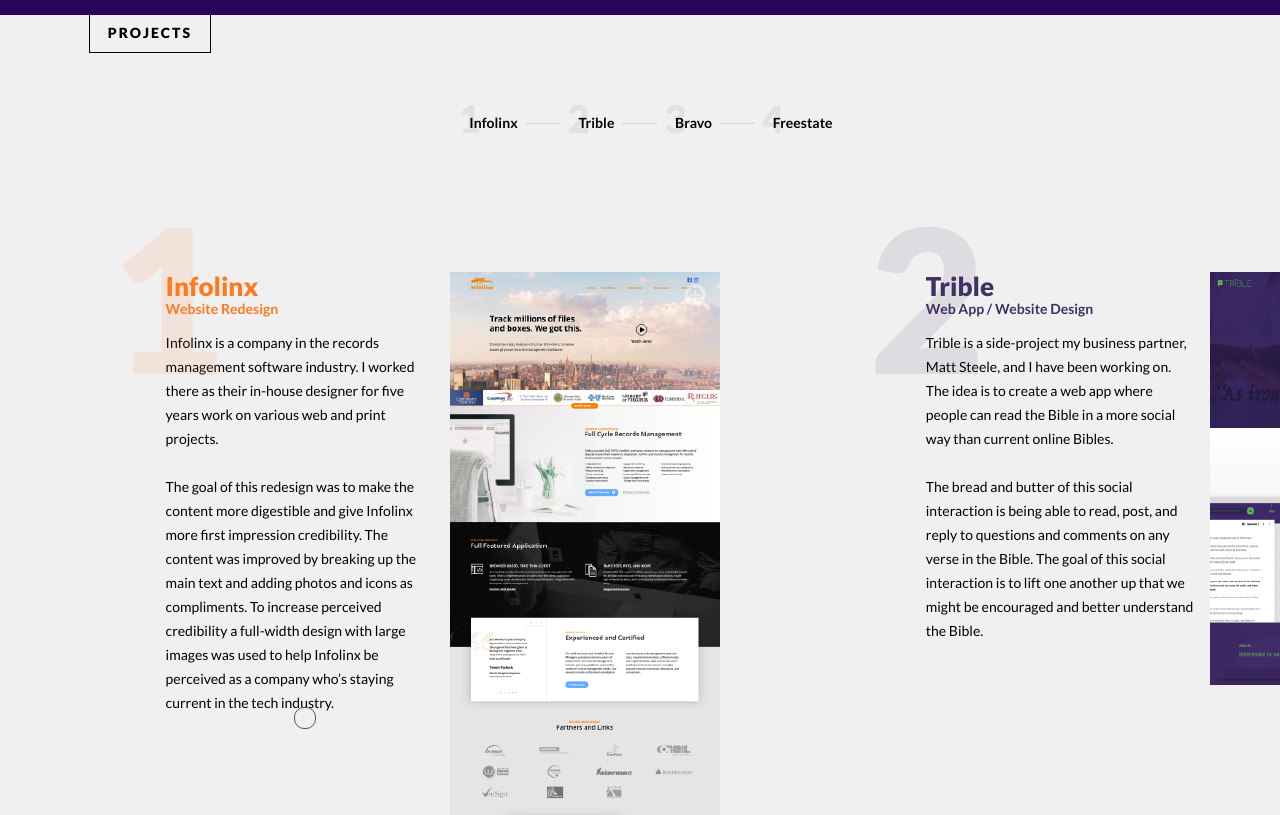
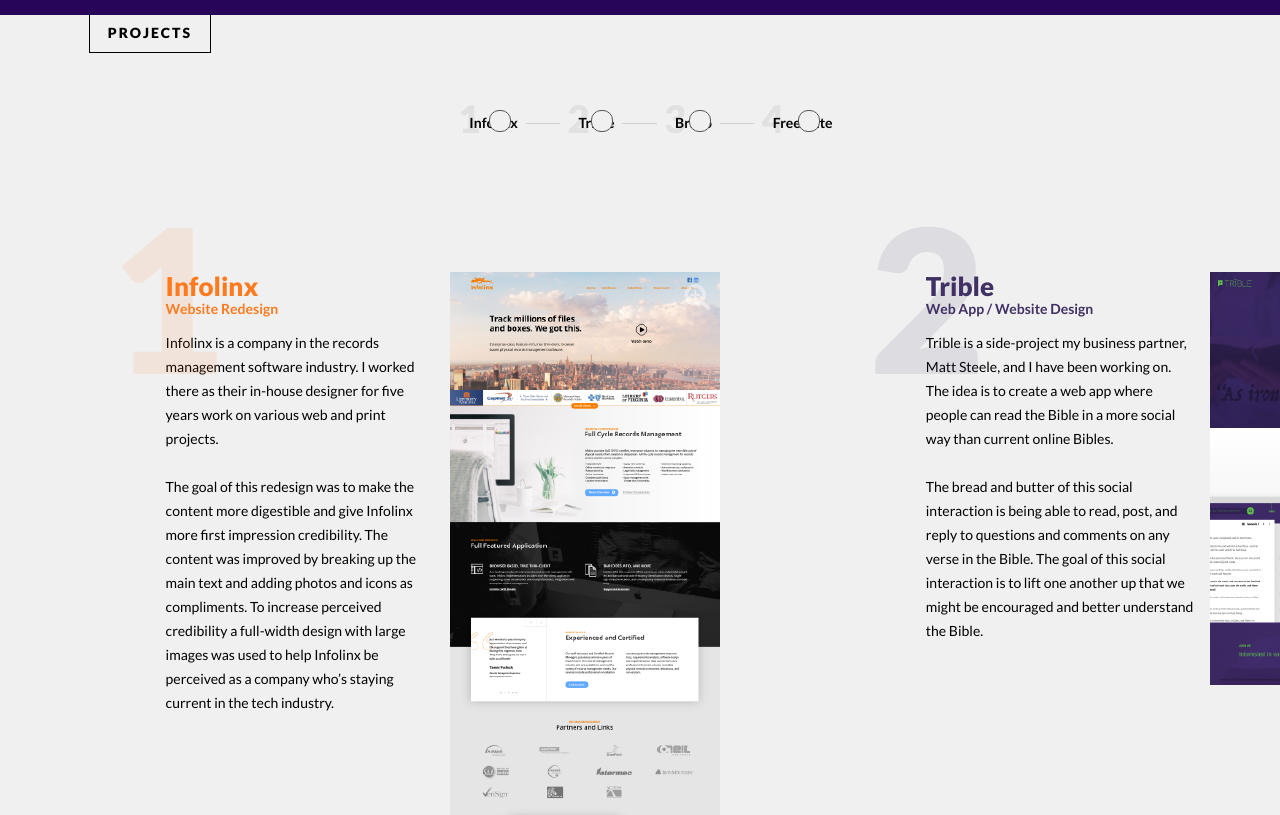
Before and after one commit to bzle/brandonz-me, a Jekyll site: the page built from index.html, in a window 1280 px wide. Shown: the part 1094-1909 px from the top of the page. Built offline with Jekyll 4.4.1, drawn with Linux system fonts in a browser that asks for light colours; nearby versions of some CDN libraries.

Commit message:
Updated '/index.html' via CloudCannon

```diff
--- a/index.html
+++ b/index.html
@@ -47,10 +47,10 @@
         <div class="grid__item one-whole">
             <h2 class="section-heading editable">PROJECTS</h2>
             <nav class="projects__nav">
-                <div class="project__link" for="1"><span>1</span>Infolinx</div>
-                <div class="project__link" for="2"><span>2</span>Trible</div>
-                <div class="project__link" for="3"><span>3</span>Bravo</div>
-                <div class="project__link" for="4"><span>4</span>Freestate</div>
+                <div class="project__link" for="1"><span>1</span>Infolinx<div class="project__indicator"></div></div>
+                <div class="project__link" for="2"><span>2</span>Trible<div class="project__indicator"></div></div>
+                <div class="project__link" for="3"><span>3</span>Bravo<div class="project__indicator"></div></div>
+                <div class="project__link" for="4"><span>4</span>Freestate<div class="project__indicator"></div></div>
                 <div class="projects__nav-line"></div>
             </nav>
         </div>
@@ -62,7 +62,6 @@
                 <h3 class="project__title">Infolinx</h3>
                 <p class="project__type">Website Redesign</p>
                 <p class="project__description">Infolinx is a company in the records management software industry. I worked there as their in-house designer for five years work on various web and print projects.<br /><br />The goal of this redesign was to make the content more digestible and give Infolinx more first impression credibility. The content was improved by breaking up the main text and adding photos and icons as compliments. To increase perceived credibility a full-width design with large images was used to help Infolinx be perceived as a company who&rsquo;s staying current in the tech industry.</p>
-                <div class="project__indicator"></div>
             </div>
             <a href="/img/project__infolinx.png" class="project__img math-grid__item one-quarter">
                 <div class="project__img-wrap">
```
